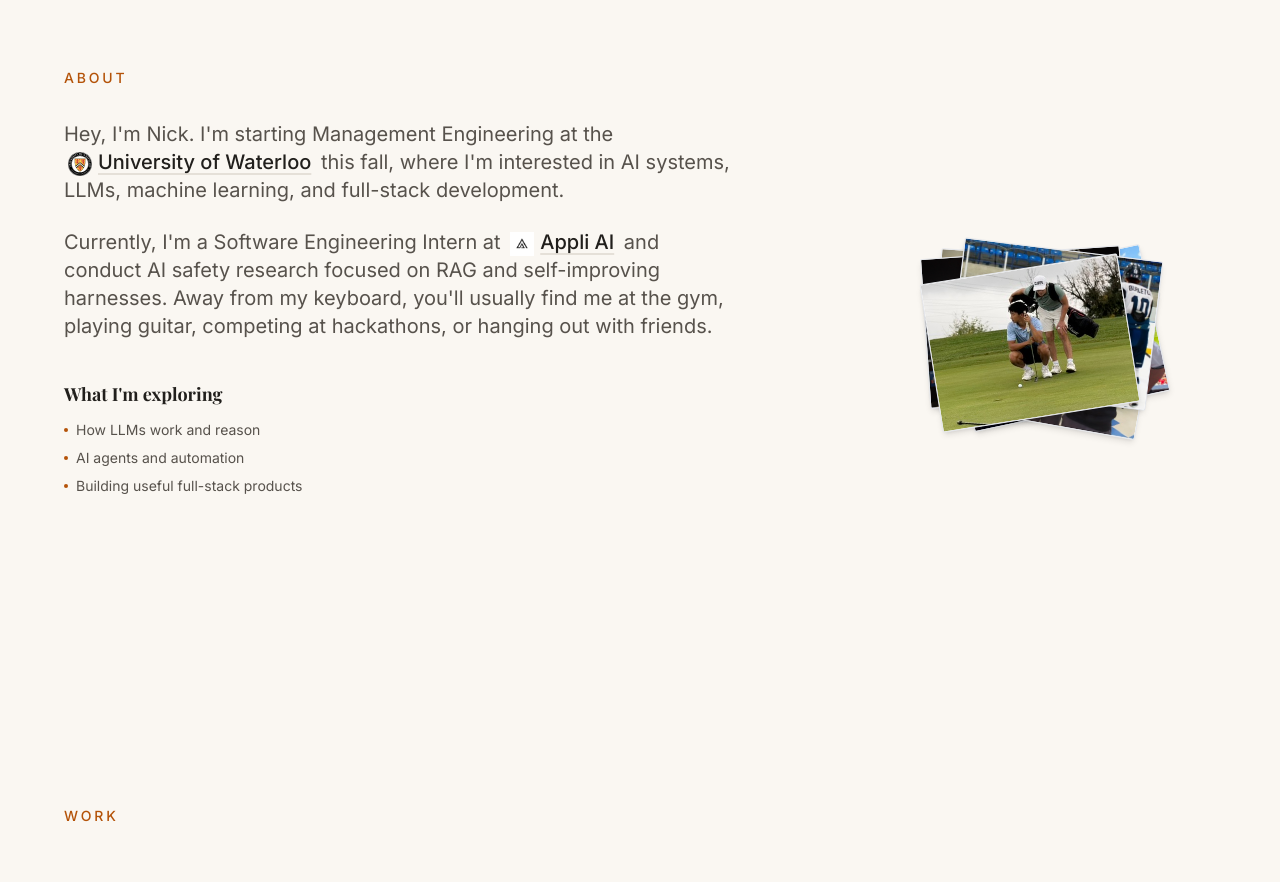
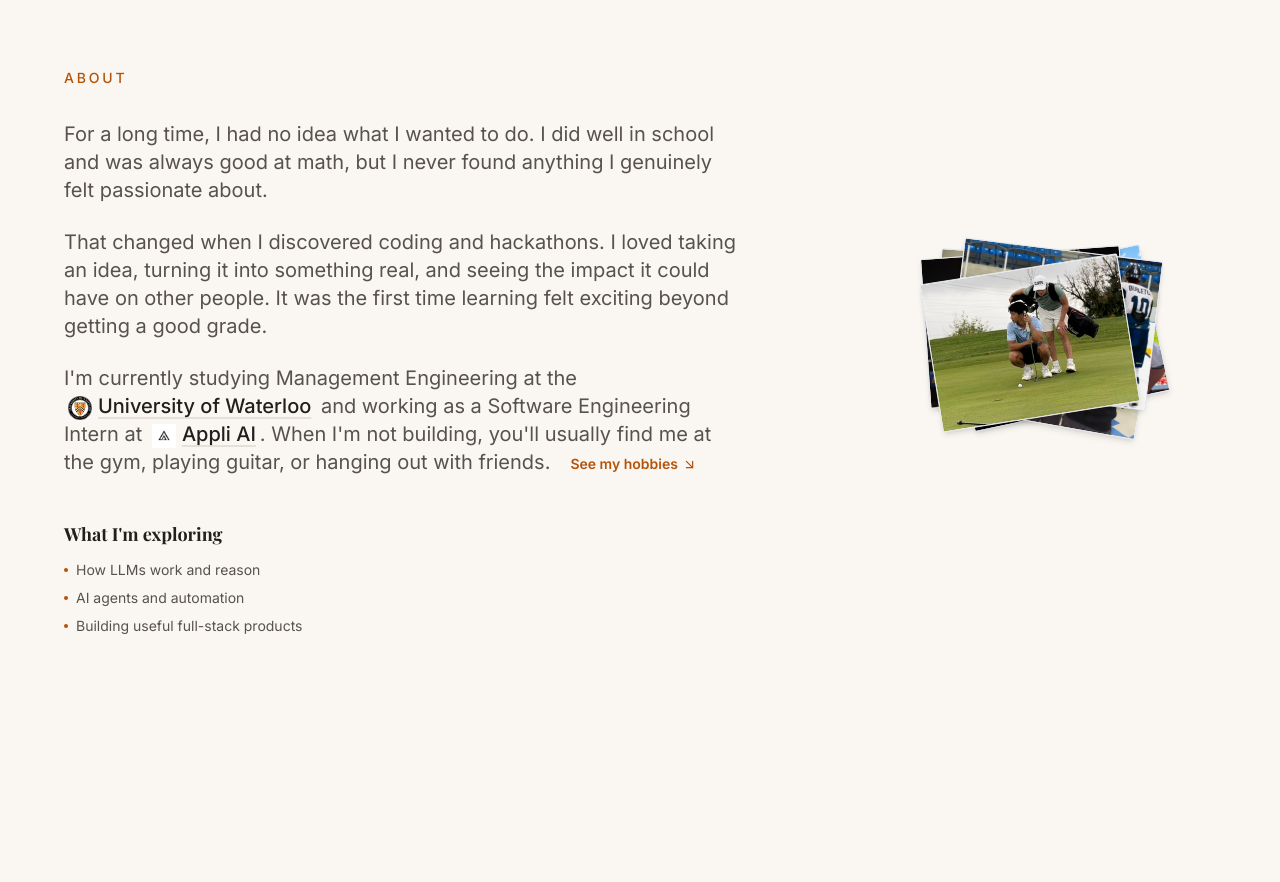
Before and after one commit to nickkim172008/personal-website, a Next.js app: page / in a window 1280 px wide. Shown: the part 860-1742 px from the top of the page. Built offline with nearby package versions, Linux system fonts and the light colour scheme; no server answers.

Commit message:
github change

```diff
--- a/components/About.tsx
+++ b/components/About.tsx
@@ -1,12 +1,13 @@
 import { about } from '@/lib/data'
 import Image from 'next/image'
+import { ArrowDownRight } from 'lucide-react'
 import Reveal from './Reveal'
 import PhotoStack from './PhotoStack'
 
 const taggedMentions = [about.waterloo, about.appliAI]
 const mentionPattern = new RegExp(`(${taggedMentions.map(m => m.name).join('|')})`, 'g')
 
-function AboutParagraph({ text }: { text: string }) {
+function AboutParagraph({ text, showHobbiesLink = false }: { text: string; showHobbiesLink?: boolean }) {
   const segments = text.split(mentionPattern)
 
   return (
@@ -30,6 +31,19 @@ function AboutParagraph({ text }: { text: string }) {
           </a>
         )
       })}
+      {showHobbiesLink && (
+        <a
+          href={about.hobbiesCta.href}
+          className="group ml-2 inline-flex items-center gap-1 whitespace-nowrap rounded-full bg-accent/10 px-3 py-1 text-sm font-semibold leading-6 text-accent transition-colors hover:bg-accent hover:text-white focus-visible:outline-none focus-visible:ring-2 focus-visible:ring-accent focus-visible:ring-offset-2 focus-visible:ring-offset-surface"
+        >
+          {about.hobbiesCta.label}
+          <ArrowDownRight
+            size={15}
+            aria-hidden="true"
+            className="transition-transform duration-200 group-hover:translate-x-0.5 group-hover:translate-y-0.5 motion-reduce:transition-none"
+          />
+        </a>
+      )}
     </>
   )
 }
@@ -47,7 +61,7 @@ export default function About() {
             {about.paragraphs.map((paragraph, i) => (
               <Reveal key={paragraph} delay={i * 0.08}>
                 <p className={`${i === 0 ? '' : 'mt-6'} text-lg leading-8 text-ink-muted md:text-xl`}>
-                  <AboutParagraph text={paragraph} />
+                  <AboutParagraph text={paragraph} showHobbiesLink={i === about.paragraphs.length - 1} />
                 </p>
               </Reveal>
             ))}
--- a/lib/data.ts
+++ b/lib/data.ts
@@ -20,7 +20,7 @@ export interface SocialLink {
 }
 
 export const socialLinks: SocialLink[] = [
-  { label: 'GitHub', href: 'https://github.com/nickkim172008', icon: 'github' },
+  { label: 'GitHub', href: 'https://github.com/nickkim17', icon: 'github' },
   { label: 'LinkedIn', href: 'https://linkedin.com/in/nicholaskim17', icon: 'linkedin' },
   { label: 'X', href: 'https://x.com/nkimmer_17', icon: 'x' },
 ]
@@ -57,9 +57,11 @@ export const about = {
     logo: '/images/work/appli-ai.png',
   },
   paragraphs: [
-    "Hey, I'm Nick. I'm starting Management Engineering at the University of Waterloo this fall, where I'm interested in AI systems, LLMs, machine learning, and full-stack development.",
-    "Currently, I'm a Software Engineering Intern at Appli AI and conduct AI safety research focused on RAG and self-improving harnesses. Away from my keyboard, you'll usually find me at the gym, playing guitar, competing at hackathons, or hanging out with friends.",
+    "For a long time, I had no idea what I wanted to do. I did well in school and was always good at math, but I never found anything I genuinely felt passionate about.",
+    "That changed when I discovered coding and hackathons. I loved taking an idea, turning it into something real, and seeing the impact it could have on other people. It was the first time learning felt exciting beyond getting a good grade.",
+    "I'm currently studying Management Engineering at the University of Waterloo and working as a Software Engineering Intern at Appli AI. When I'm not building, you'll usually find me at the gym, playing guitar, or hanging out with friends.",
   ],
+  hobbiesCta: { label: 'See my hobbies', href: '#hobbies' },
   exploring: {
     heading: "What I'm exploring",
     items: ['How LLMs work and reason', 'AI agents and automation', 'Building useful full-stack products'],
@@ -196,7 +198,7 @@ export const projects: Project[] = [
     tags: ['Solana', 'Rust / Anchor', 'TypeScript'],
     demoHref: 'https://x.com/nkimmer_17/status/2066940490096787797',
     demoLabel: 'Live demo',
-    sourceHref: 'https://github.com/nickkim172008/nomad',
+    sourceHref: 'https://github.com/nickkim17/nomad',
     sourceLabel: 'Repo',
     devpostHref: 'https://devpost.com/software/nomad-nrgx3l',
   },
@@ -210,7 +212,7 @@ export const projects: Project[] = [
     imageHref:
       'https://www.linkedin.com/posts/waterloo-dev_waterloodev-hackathon-spacetech-activity-7490785925065777152-JRbC?utm_source=share&utm_medium=member_ios&rcm=ACoAAF1Q234B3sUEOFlSCz-3_OZYdZjECt_oVv0',
     tags: ['Gemma', 'AI', 'Sensor Fusion'],
-    sourceHref: 'https://github.com/nickkim172008/sensor-arbitor',
+    sourceHref: 'https://github.com/nickkim17/sensor-arbitor',
     sourceLabel: 'Repo',
   },
   {
@@ -221,7 +223,7 @@ export const projects: Project[] = [
     imageAlt: 'Atlas spatial memory platform interface',
     imageHref: 'https://devpost.com/software/a-p87n0x',
     tags: ['Next.js', 'Gaussian Splatting', 'Firebase'],
-    sourceHref: 'https://github.com/nickkim172008/atlas',
+    sourceHref: 'https://github.com/nickkim17/atlas',
     sourceLabel: 'Repo',
     devpostHref: 'https://devpost.com/software/a-p87n0x',
   },
@@ -234,7 +236,7 @@ export const projects: Project[] = [
     tags: ['Next.js', 'TypeScript', 'Firebase'],
     demoHref: 'https://buzzly-zeta.vercel.app',
     demoLabel: 'Visit site',
-    sourceHref: 'https://github.com/nickkim172008/buzzy',
+    sourceHref: 'https://github.com/nickkim17/buzzy',
     sourceLabel: 'Repo',
     devpostHref: 'https://devpost.com/software/buzzy-xd1w2u',
   },
```
